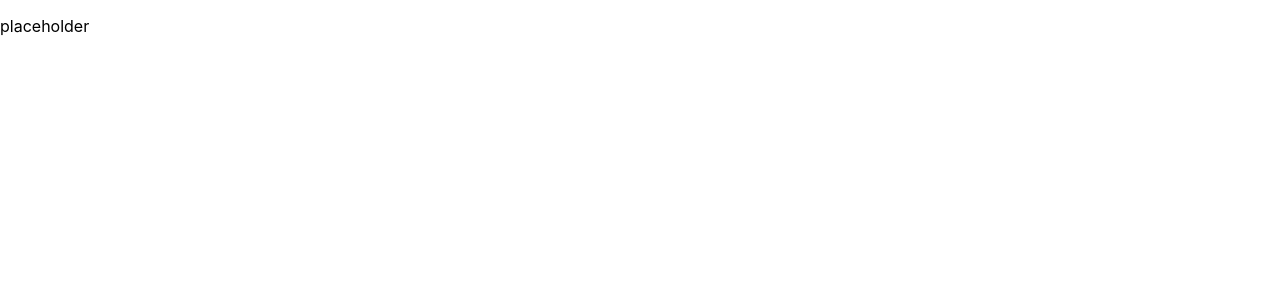
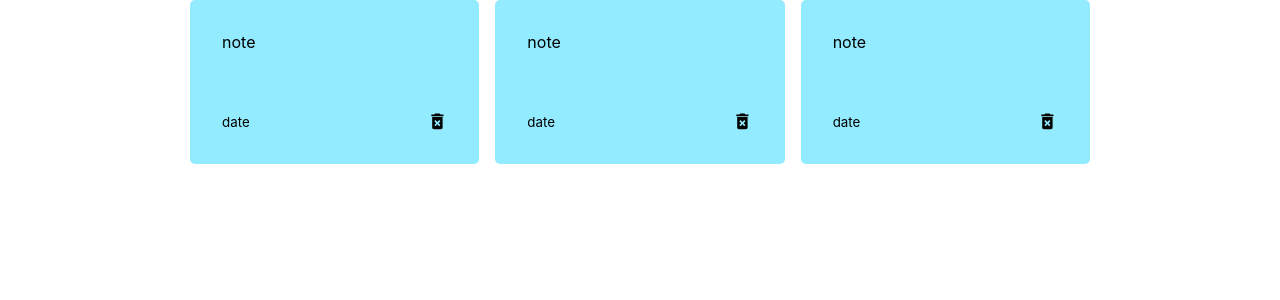
Before and after one commit to ylw311/notes-app, a React (Create React App) app: page / in a window 1280 px wide. Shown: the top 300 px of the page. Built offline with nearby package versions, Linux system fonts and the light colour scheme.

Commit message:
basic css format - no dynamic data yet

```diff
--- a/src/App.js
+++ b/src/App.js
@@ -1,5 +1,9 @@
+import NotesList from './components/notesList';
+
 const App = () => {
-  return <p>placeholder</p>;
+  return <div className='container'>
+    <NotesList />
+  </div>
 }
 
 export default App;
--- /dev/null
+++ b/src/components/note.js
@@ -0,0 +1,19 @@
+import {MdDeleteForever} from 'react-icons/md'
+
+const note = () => {
+    return (
+        <div className='note'>
+
+            <span>note</span>
+
+            <div className="footer">
+                <small>date</small>
+                <MdDeleteForever className='delete' size='1.3em'/>
+            </div>
+
+
+        </div>
+    );
+};
+
+export default note;
--- /dev/null
+++ b/src/components/notesList.js
@@ -0,0 +1,13 @@
+import Note from './note';
+
+const notesList = () => {
+    return (
+    <div className='notelist'>
+        <Note />
+        <Note />
+        <Note />
+    </div>
+    );
+};
+
+export default notesList;
--- a/src/index.css
+++ b/src/index.css
@@ -11,3 +11,36 @@ code {
   font-family: source-code-pro, Menlo, Monaco, Consolas, 'Courier New',
     monospace;
 }
+
+.note {
+  background-color: rgba(0, 208, 255, 0.423);
+  border-radius: 5px;
+  padding: 2rem;
+  min-height: 100px;
+
+  display: flex;
+  flex-direction: column;
+  justify-content: space-between;
+
+}
+
+.notelist {
+  display: grid;
+  grid-gap: 1rem;
+  grid-template-columns: repeat(auto-fit,minmax(100px, 1fr));
+}
+
+.footer {
+  display: flex;
+  align-items: center;
+  justify-content: space-between;
+}
+
+.container {
+  max-width: 900px;
+  margin-right: auto;
+  margin-left: auto;
+  padding-right: 10px;
+  padding-left: 10px;
+
+}
```
